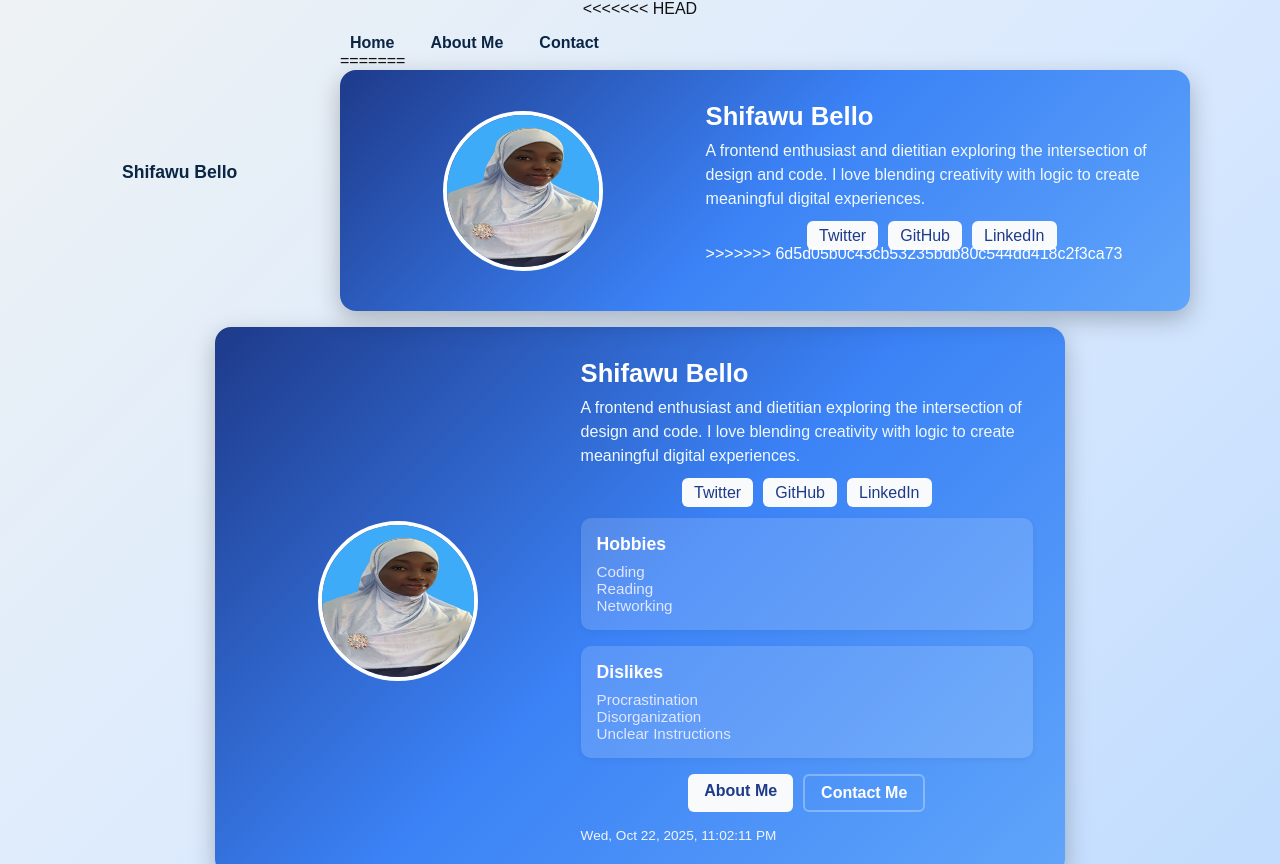
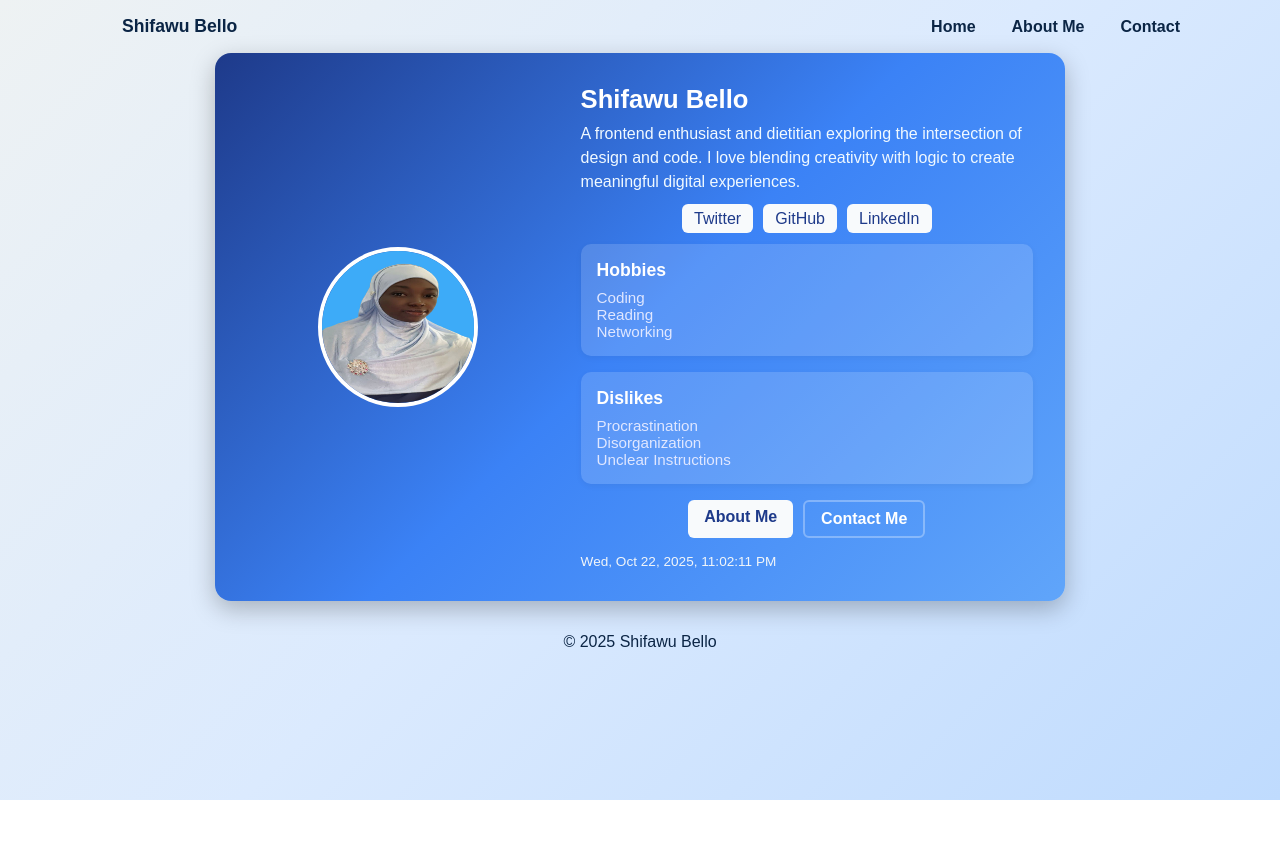
Before and after one commit to Shifawu/Profile-Card, a plain HTML site: page index.html in a window 1280 px wide. Shown: the top 864 px of the page. After the commit the page ends 800 px from the top, so only its background shows below. Drawn offline with Linux system fonts and the light colour scheme.

Commit message:
Updated index.html content

```diff
--- a/index.html
+++ b/index.html
@@ -8,7 +8,6 @@
     <script src="script.js" defer></script>
 </head>
 <body>
-<<<<<<< HEAD
     <div class="container">
         <header>
             <div class="site-title">Shifawu Bello</div>
@@ -24,23 +23,6 @@
                 <li><a href="about.html">About Me</a></li>
                 <li><a href="contact.html">Contact</a></li>
               </ul>
-=======
-    <article data-testid="test-profile-card">
-        <figure>
-            <img src="./Asset/SHIFAWU.jpg" alt="Profile Picture" data-testid="test-user-avatar">
-        </figure>
-        <div class="content">
-            <h2 data-testid="test-user-name">Shifawu Bello</h2>
-            <p data-testid="test-user-bio">
-                A frontend enthusiast and dietitian exploring the intersection of design and code. I love blending creativity with logic to create meaningful digital experiences.
-            </p>
-            <nav data-testid="test-user-social-links" aria-label="Social Links">
-                <ul>
-                    <li><a href="https://x.com/Shifawu5" target="_blank" rel="noopener noreferrer" data-testid="test-user-social-twitter">Twitter</a></li>
-                    <li><a href="https://github.com/Shifawu" target="_blank" rel="noopener noreferrer" data-testid="test-user-social-github">GitHub</a></li>
-                    <li><a href="https://www.linkedin.com/in/shifawu-bello" target="_blank" rel="noopener noreferrer" data-testid="test-user-social-linkedin">LinkedIn</a></li>
-                </ul>
->>>>>>> 6d5d05b0c43cb53235bdb80c544dd418c2f3ca73
             </nav>
         </header>
         <main>
```
